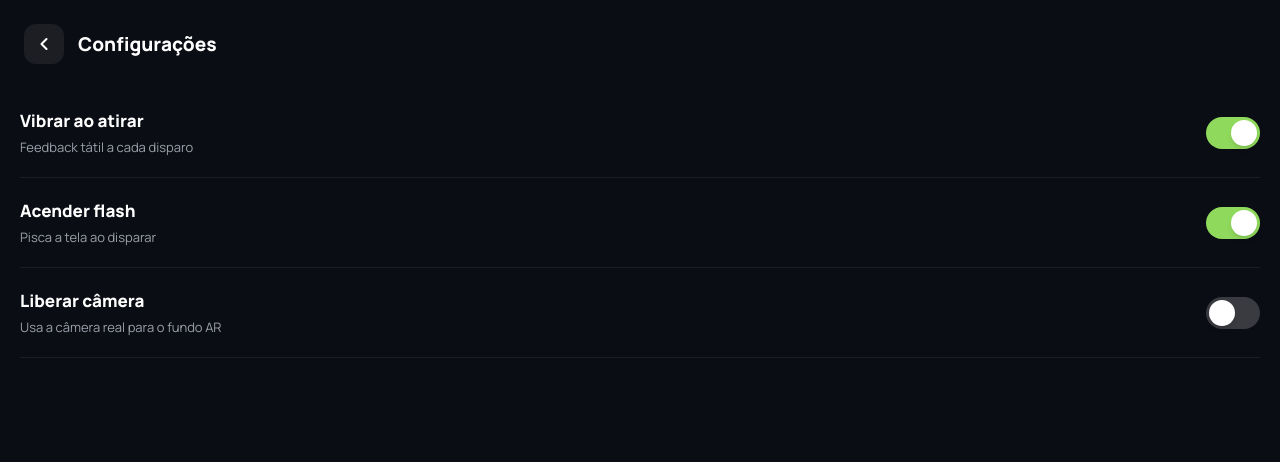
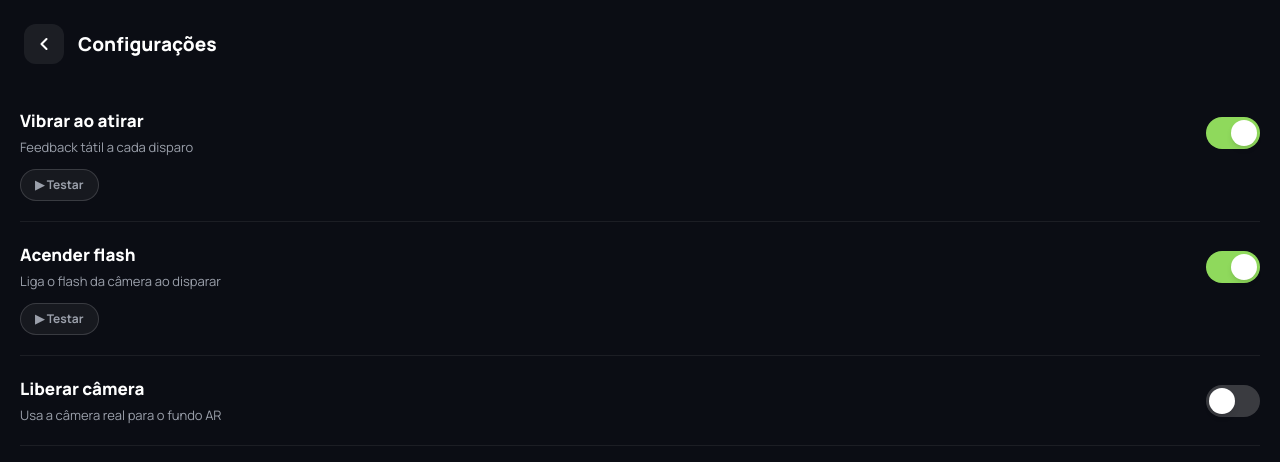
Before and after one commit to Gustavo-cavasotto/word-invaders-2.0, a React (Vite) app: page /settings in a window 1280 px wide. Shown: the top 462 px of the page. Built offline with nearby package versions, Linux system fonts and the light colour scheme.

Commit message:
nas configuracoes, teste de flash e vibrar

```diff
--- a/package.json
+++ b/package.json
@@ -17,6 +17,7 @@
     "@capacitor/haptics": "8.0.2",
     "@capacitor/keyboard": "8.0.5",
     "@capacitor/status-bar": "8.0.2",
+    "@capawesome/capacitor-torch": "^8.0.1",
     "@ionic/react": "^8.5.0",
     "@ionic/react-router": "^8.5.0",
     "@radix-ui/react-alert-dialog": "^1.1.19",
--- a/src/components/settings/SettingItem.tsx
+++ b/src/components/settings/SettingItem.tsx
@@ -5,6 +5,7 @@ type SettingItemProps = {
   description: string;
   checked: boolean;
   onCheckedChange: (checked: boolean) => void;
+  onTest?: () => void;
 };
 
 export function SettingItem({
@@ -12,14 +13,26 @@ export function SettingItem({
   description,
   checked,
   onCheckedChange,
+  onTest,
 }: SettingItemProps) {
   return (
-    <div className="flex items-center justify-between gap-4 border-b border-white/7 py-5">
-      <div>
-        <p className="text-[17px] font-extrabold text-white">{title}</p>
-        <p className="mt-1 text-[13px] text-gray-sub">{description}</p>
+    <div className="border-b border-white/7 py-5">
+      <div className="flex items-center justify-between gap-4">
+        <div className="flex-1">
+          <p className="text-[17px] font-extrabold text-white">{title}</p>
+          <p className="mt-1 text-[13px] text-gray-sub">{description}</p>
+        </div>
+        <Switch checked={checked} onCheckedChange={onCheckedChange} />
       </div>
-      <Switch checked={checked} onCheckedChange={onCheckedChange} />
+
+      {onTest && (
+        <button
+          onClick={onTest}
+          className="mt-3 rounded-full border border-white/15 bg-white/5 px-3.5 py-1.5 text-[12px] font-bold text-gray-sub transition-colors active:bg-white/10"
+        >
+          ▶ Testar
+        </button>
+      )}
     </div>
   );
 }
--- a/src/index.css
+++ b/src/index.css
@@ -80,6 +80,11 @@
   50%       { transform: translateY(-8px); }
 }
 
+@keyframes screenflash {
+  0%   { opacity: 0.85; }
+  100% { opacity: 0; }
+}
+
 /* ===== Base =====
    Wrapping in @layer base keeps priority below @layer utilities,
    so Tailwind utility classes (px-*, m-*, etc.) always win. */
--- /dev/null
+++ b/src/lib/haptics.ts
@@ -0,0 +1,9 @@
+/** Vibra o dispositivo por `durationMs` milissegundos. */
+export async function vibrate(durationMs = 300): Promise<void> {
+  try {
+    const { Haptics } = await import('@capacitor/haptics')
+    await Haptics.vibrate({ duration: durationMs })
+  } catch {
+    navigator.vibrate?.(durationMs)
+  }
+}
--- /dev/null
+++ b/src/lib/torch.ts
@@ -0,0 +1,34 @@
+/** Liga o flash por `durationMs` milissegundos e desliga automaticamente. */
+export async function flashTorch(durationMs = 800): Promise<void> {
+  try {
+    // Tentativa 1: plugin nativo Capacitor (iOS + Android)
+    const { Torch } = await import('@capawesome/capacitor-torch')
+    const { available } = await Torch.isAvailable()
+    if (!available) throw new Error('torch unavailable')
+    await Torch.enable()
+    setTimeout(() => Torch.disable(), durationMs)
+    return
+  } catch {
+    // Tentativa 2: Web API com constraint `torch` (Android Chrome)
+    await flashTorchWebApi(durationMs)
+  }
+}
+
+async function flashTorchWebApi(durationMs: number): Promise<void> {
+  const stream = await navigator.mediaDevices.getUserMedia({
+    video: { facingMode: 'environment' },
+  })
+  const track = stream.getVideoTracks()[0]
+  const capabilities = track.getCapabilities() as MediaTrackCapabilities & { torch?: boolean }
+
+  if (!capabilities.torch) {
+    track.stop()
+    throw new Error('torch not supported on this device')
+  }
+
+  await track.applyConstraints({ advanced: [{ torch: true } as MediaTrackConstraintSet] })
+  setTimeout(async () => {
+    await track.applyConstraints({ advanced: [{ torch: false } as MediaTrackConstraintSet] })
+    track.stop()
+  }, durationMs)
+}
--- a/src/pages/SettingsScreen.tsx
+++ b/src/pages/SettingsScreen.tsx
@@ -1,34 +1,38 @@
 import { SettingItem } from "@/components/settings/SettingItem";
 import { NavHeader } from "@/components/ui/NavHeader";
+import { vibrate } from "@/lib/haptics";
+import { flashTorch } from "@/lib/torch";
 import { useState } from "react";
 
 export function SettingsScreen() {
-  const [vibrate, setVibrate] = useState(true);
-  const [flash, setFlash] = useState(true);
-  const [camera, setCamera] = useState(false);
+  const [vibrateEnabled, setVibrateEnabled] = useState(true);
+  const [flashEnabled, setFlashEnabled] = useState(true);
+  const [cameraEnabled, setCameraEnabled] = useState(false);
 
   return (
     <div className="relative flex h-full flex-col overflow-hidden bg-space-900">
       <NavHeader title="Configurações" />
 
-      <div className="px-5 z-[2]">
+      <div className="px-5 z-2">
         <SettingItem
           title="Vibrar ao atirar"
           description="Feedback tátil a cada disparo"
-          checked={vibrate}
-          onCheckedChange={setVibrate}
+          checked={vibrateEnabled}
+          onCheckedChange={setVibrateEnabled}
+          onTest={vibrate}
         />
         <SettingItem
           title="Acender flash"
-          description="Pisca a tela ao disparar"
-          checked={flash}
-          onCheckedChange={setFlash}
+          description="Liga o flash da câmera ao disparar"
+          checked={flashEnabled}
+          onCheckedChange={setFlashEnabled}
+          onTest={() => flashTorch(800)}
         />
         <SettingItem
           title="Liberar câmera"
           description="Usa a câmera real para o fundo AR"
-          checked={camera}
-          onCheckedChange={setCamera}
+          checked={cameraEnabled}
+          onCheckedChange={setCameraEnabled}
         />
       </div>
     </div>
```
Also changed, not shown: 1 other file (tests, documents, lock files or other folders).
